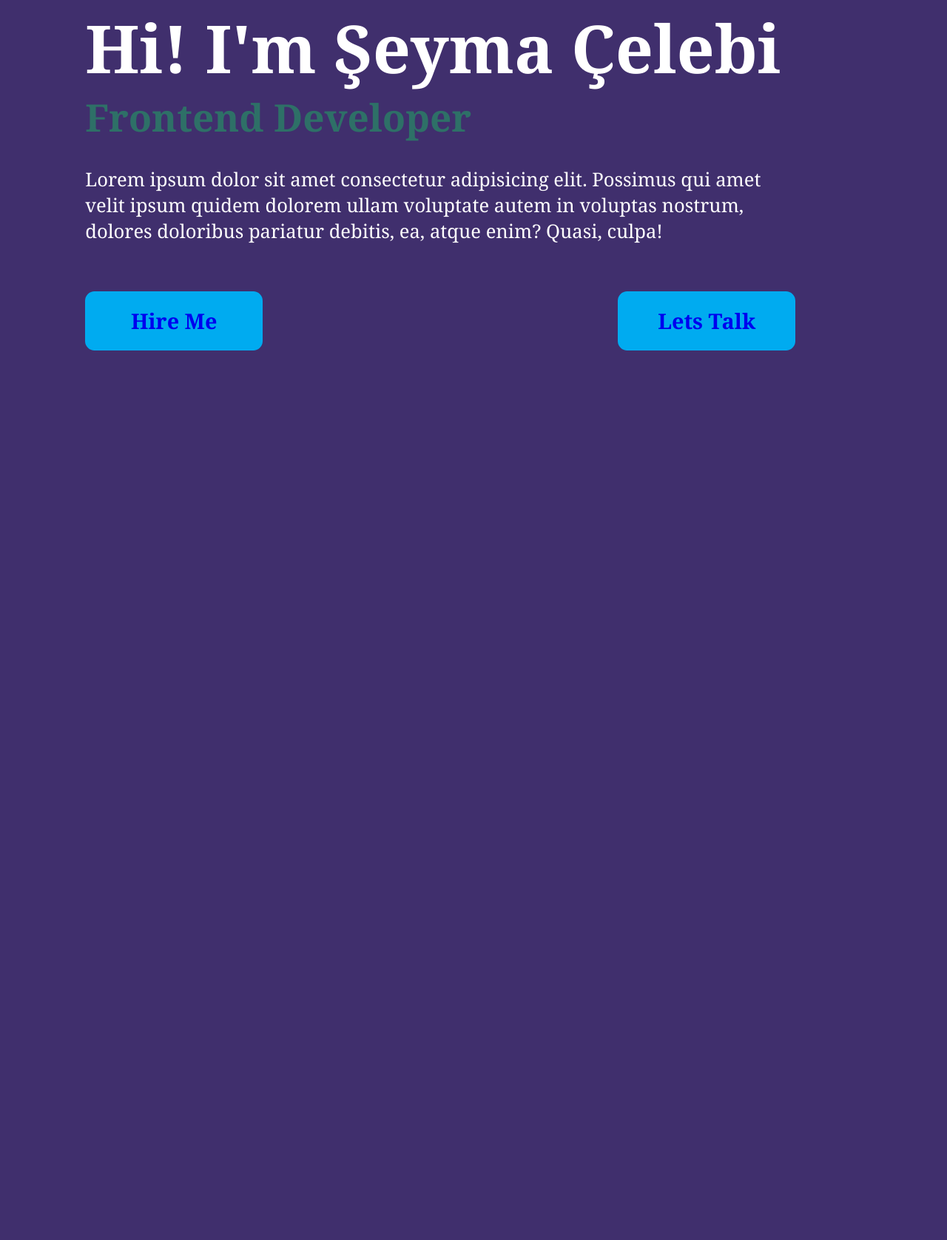
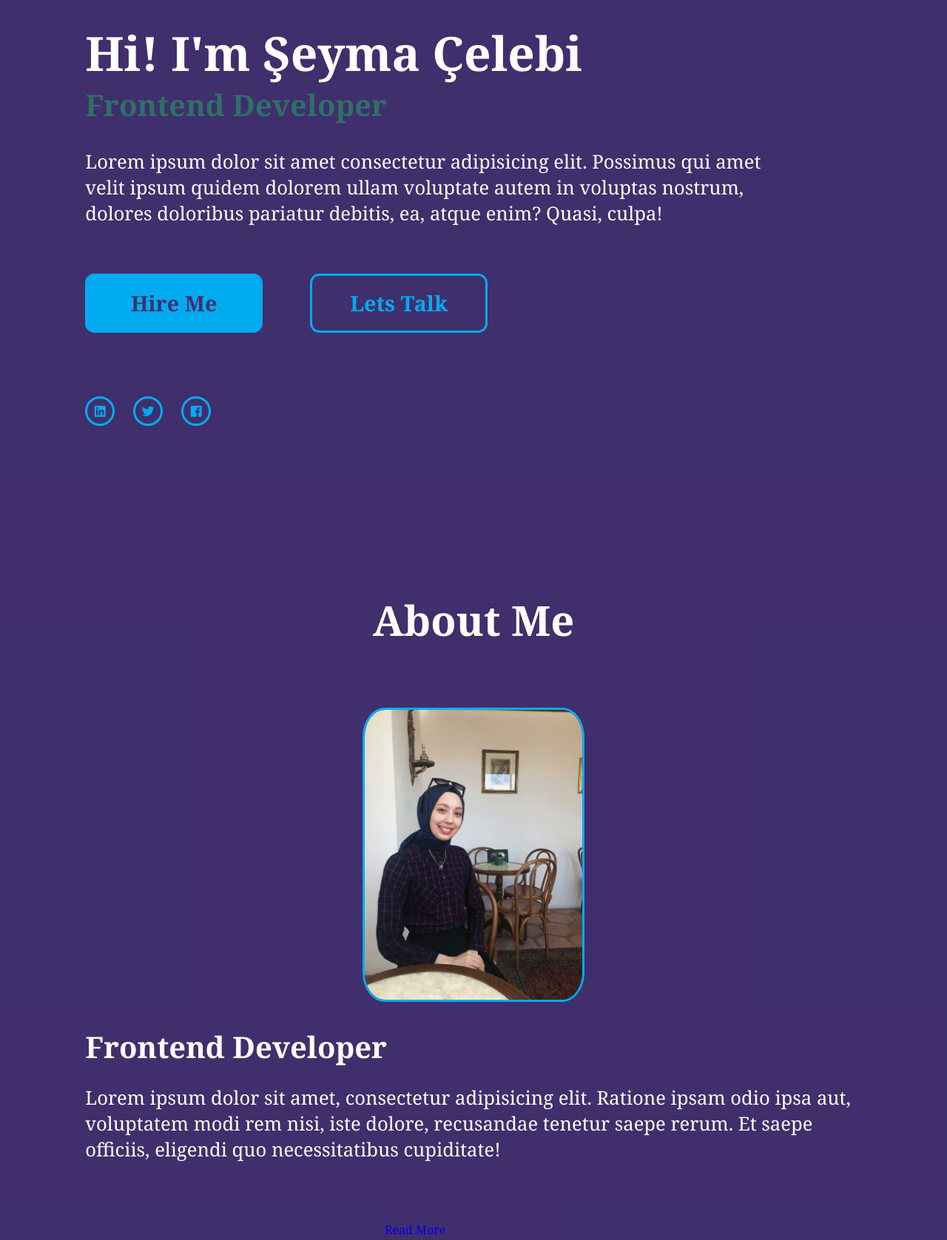
Before and after one commit to seymacelebi/myportfolio, a website: page index.html in a window 1280 px wide. Shown: the part 160-1837 px from the top of the page at 74% size. Before the commit the page ends 800 px from the top, so only its background shows below. Drawn offline with nearby package versions, Linux system fonts and the light colour scheme.

Commit message:
5.8.2024 commit

```diff
--- a/index.html
+++ b/index.html
@@ -23,7 +23,7 @@
         <a href="#skills">Contact</a>
       </nav>
     </header>
-    <!-- home -->
+    <!-- home section -->
     <section class="home" id="home">
       <div class="home-content">
         <h1>Hi! I'm <span>Şeyma Çelebi</span></h1>
@@ -41,6 +41,27 @@
           <a href="#" class="btn">Lets Talk</a>
         </div>
       </div>
+      <div class="home-sci">
+        <a href="#"><i class='bx bxl-linkedin-square'></i></a>
+        <a href="#"><i class='bx bxl-twitter'></i></a>
+        <a href="#"><i class='bx bxl-facebook-square'></i></a>
+      </div>
     </section>
+    <!-- about section -->
+     <section class="about" id="about" >
+      <h2 class="heading">About <span>Me </span></h2>
+      <div class="about-img">
+        <img src="images/seymacelebifotograf.jpeg" alt="">
+        <span class="circle-spin"></span>
+      </div>
+      <div class="about-content">
+        <h3>Frontend Developer</h3>
+        <p>Lorem ipsum dolor sit amet, consectetur adipisicing elit. Ratione ipsam odio ipsa aut, voluptatem modi rem nisi, iste dolore, recusandae tenetur saepe rerum. Et saepe officiis, eligendi quo necessitatibus cupiditate!</p>
+      </div>
+      <div class="more-button">
+        <a href="#" class="btn-more">Read More</a>
+      </div>
+
+     </section>
   </body>
 </html>
--- a/style.css
+++ b/style.css
@@ -100,7 +100,7 @@ section{
     max-width: 60rem;
 }
 .home-content h1{
-    font-size: 5.6rem;
+    font-size: 4rem;
     font-weight: 700;
     line-height: 1.3;
 }
@@ -109,7 +109,7 @@ section{
     width: 32.8rem;
 }
 .home-content .text-animate h3{
-    font-size: 3.2rem;
+    font-size: 2.5rem;
     font-weight: 700;
     color: rgb(46, 112, 103);
     --webkit-text-stroke: .7px;
@@ -122,7 +122,7 @@ section{
     position: relative;
     display: flex;
     justify-content: space-between;
-    width: 34.5 rem;
+    width: 34.0rem;
     height: 5rem;
 }
 .btn-box .btn {
@@ -137,4 +137,101 @@ section{
     border-radius: .8rem;
     font-size: 1.8rem;
     font-weight: 600;
+    color:var(--bg-color);
+    z-index: 1;
+    overflow: hidden;
+    transition: .5s;
 }
+.btn-box .btn:nth-child(2){
+    background: transparent;
+    color: var(--main-color);
+}
+.btn-box .btn:nth-child(2)::before{
+    background: var(--main-color);
+}
+.btn-box .btn::before{
+    content: '';
+    position: absolute;
+    top: 0;
+    left: 0;
+    width: 0%;
+    height: 100%;
+    background: red;
+    z-index:-1;
+    transition: .5s;
+}
+.home-sci{
+    position: absolute;
+    bottom: 4rem;
+    width: 170px;
+    display: flex;
+    justify-content: space-between;
+}
+.home-sci a {
+    position: relative;
+    display: inline-flex;
+    justify-content: center;
+    align-items: center;
+    width: 40px;
+    height: 40px;
+    background: transparent;
+    border: .2rem solid var(--main-color);
+    border-radius: 50%;
+    font-size: 20px;
+    color:  var(--main-color);
+    z-index: 1;
+    overflow: hidden;
+}
+.about{
+    display: flex;
+    justify-content: center;
+    align-items: center;
+    flex-direction: column;
+    gap: 2rem;
+    background: var(--second-bg-color);
+    padding-bottom: 6rem;
+}
+.heading{
+    font-size: 3.5rem;
+    margin-bottom: 3rem;
+    text-align: center;
+}
+.about-img{
+    position: relative;
+    width: 25rem;
+    height: 25rem;
+    border-radius: 50%;
+    display: flex;
+    justify-content: center;
+    align-items: center;
+}
+.about-img img{
+    width: 75%;
+    border-radius: 10%;
+    border: .2rem solid var(--main-color);
+}
+.about-content h3{
+    font-size: 2.5rem;
+}
+.about-content p{
+    font-size: 1.6rem;
+    margin: 1.5rem 0 3rem;
+}
+.more-button{
+    display: inline-block;
+    width: 15rem;
+}
+/* .home-sci a::before{
+    content: '';
+    position: absolute;
+    top: 0;
+    left: 0;
+    width: 100%;
+    height: 100%;
+    background: var(--main-color);
+    z-index: -1;
+    transition: .5s;
+} */
+/* .home-sci a:hover::before{
+ width: 100%;
+} */
```
Also changed, not shown: images.jpg (deleted), images/seymacelebifotograf.jpeg (added).
